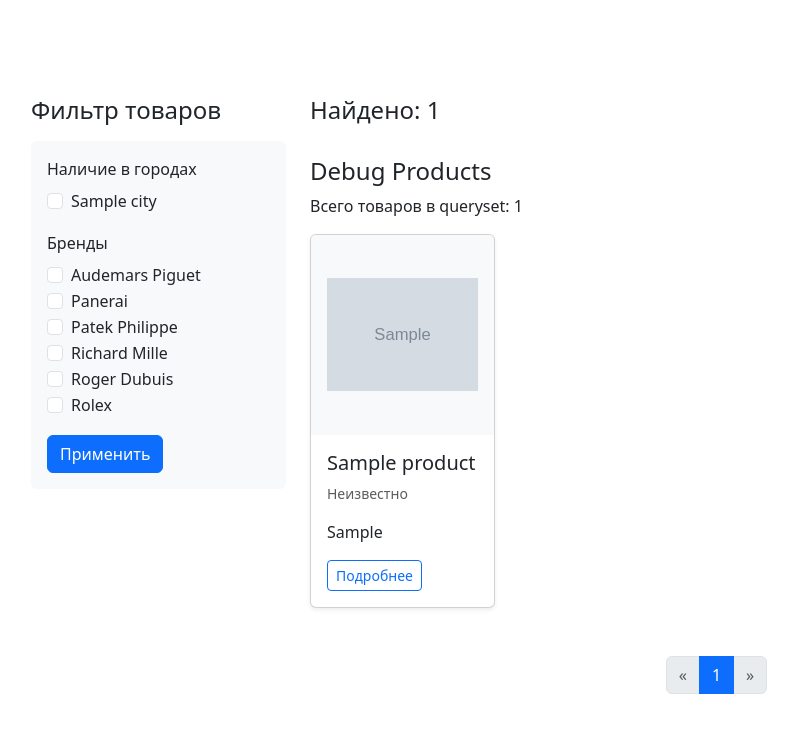
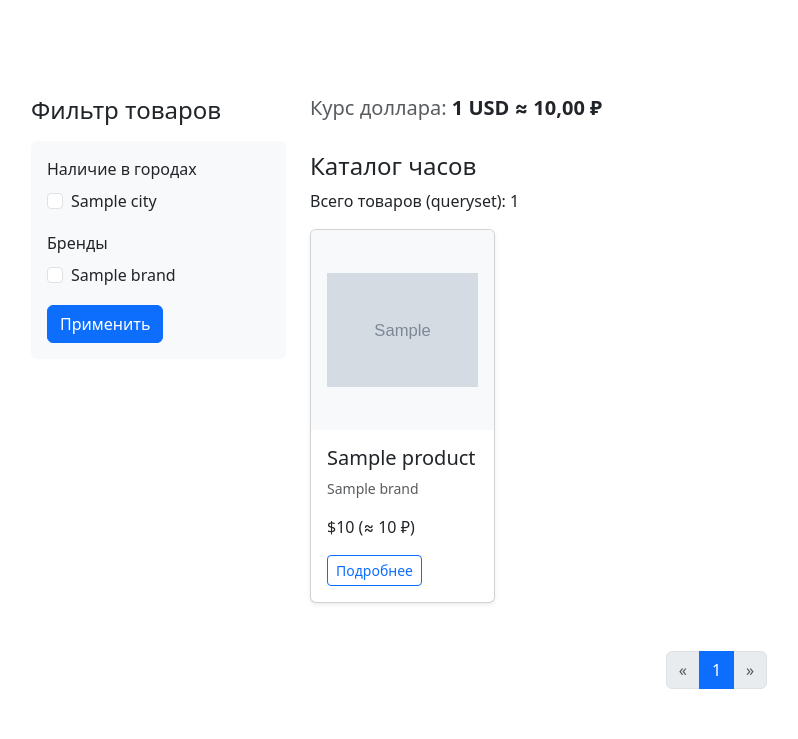
Before and after one commit to NikolaSheva/project_1, a Django app: page /products/ in a window 1280 px wide. Shown: the part 96-835 px from the top of the page, without its empty margins (63-861 px from the left). Run offline with Django 5.2, Linux system fonts and the light colour scheme; data comes from the database, SQL or seed files in the repository; tables that the repository leaves empty hold one stand-in row (values such as "Sample post"); grey boxes marked "Sample" are stand-in pictures; a database or web service that is not in the repository returns one stand-in record (values such as "Sample title"); data that the repository does not hold is empty; parts of the project's set-up code (start-up, migrations or seed data) failed here and were passed over; some libraries are stand-ins or nearby versions.

Commit message:
add exchange rate

```diff
--- a/templates/watch/product_list.html
+++ b/templates/watch/product_list.html
@@ -1,5 +1,6 @@
 {% extends "base/base.html" %}
 {% load static %}
+{% load currency_tags %}
 {% load crispy_forms_tags %}
 {% block content %}
 
@@ -19,10 +20,12 @@
         <!-- Список товаров -->
         <div class="col-lg-9 col-md-8">
             <div class="d-flex justify-content-between align-items-center mb-4">
-                <h2 class="h4">Найдено: {{ page_obj.paginator.count }}</h2>
+                <h2 class="h5 text-muted">
+                    Курс доллара: <span class="text-dark fw-bold">1 USD ≈ {{ usd_rate|floatformat:2 }} ₽</span>
+                </h2>
             </div>
-            <h4>Debug Products</h4>
-            <p>Всего товаров в queryset: {{ page_obj.paginator.count }}</p>
+            <h4>Каталог часов</h4>
+            <p>Всего товаров (queryset): {{ page_obj.paginator.count }}</p>
             {% if page_obj %}
                 <div class="row">
                     {% for item in page_obj %}
@@ -46,8 +49,8 @@
                                 <h5 class="card-title">{{ item.title|default:"Название не указано" }}</h5>
                                 <p class="card-text text-muted small">{{ item.brand.name|default:"Неизвестно" }}</p>
                                 <p class="card-text font-weight-bold">
-                                    {% if item.price %}
-                                        {{ item.price }}
+                                    {% if item.price_usd %}
+                                        {{ item.price_usd|format_currency:"USD" }} (≈ {{ item.price_usd|usd_to_rub|format_currency:"RUB" }})
                                     {% else %}
                                         <span class="text-danger">Цена по запросу</span>
                                     {% endif %}
--- a/watch/management/commands/fetch_watches.py
+++ b/watch/management/commands/fetch_watches.py
@@ -197,7 +197,7 @@
                     'slug': slugify(product_data['name']),
                     'brand': brand,
                     'image_url': product_data['image'],
-                    'price': product_data['price'],
+                    'price_usd': float(product_data['price']) if isinstance(product_data['price'], int) else None,#product_data['price'],
                 }
             )
             # Обработка городов
--- a/watch/models.py
+++ b/watch/models.py
@@ -2,6 +2,9 @@
 from django.utils.text import slugify
 from django.urls import reverse
 from django.core.validators import RegexValidator
+from django.core.validators import MinValueValidator
+from watch.services.exchange import get_usd_rate
+
 
 class Brand(models.Model):
     name = models.CharField(max_length=100, unique=True, verbose_name="Название бренда")
@@ -40,6 +43,10 @@
 
 
 class Product(models.Model):
+    def get_price_rub(self):
+        if self.price_usd is not None:
+            return round(self.price_usd * get_usd_rate())
+        return None
     # CONDITION_CHOICES = [
     #     ('new', 'Абсолютно новое'),
     #     ('refurb', 'Изделие "с пробегом"')
@@ -87,11 +94,18 @@
     #     verbose_name="Состояние"
     # )
 
-    price = models.CharField(
-        max_length=100,
+    # price = models.CharField(
+    #     max_length=100,
+    #     null=True,
+    #     blank=True,
+    #     verbose_name="Цена",
+    #     editable=False
+    # )
+    price_usd = models.FloatField(
         null=True,
         blank=True,
-        verbose_name="Цена"
+        validators=[MinValueValidator(0)],
+        verbose_name="Цена (USD)"
     )
 
     # special_offer = models.CharField(
@@ -113,6 +127,7 @@
 
     def get_absolute_url(self):
         return reverse('product_detail', kwargs={'slug': self.slug})
+
 class FilterPreset(models.Model):
     name = models.CharField(
         max_length=100,
--- a/watch/serializers.py
+++ b/watch/serializers.py
@@ -5,6 +5,6 @@
     class Meta:
         model = Product
         fields = [
-            'id', 'title', 'slug', 'url', 'price',
+            'id', 'title', 'slug', 'url', 'price_usd',
             'image_url', 'brand', 'special_offer', 'in_stock'
         ]
--- /dev/null
+++ b/watch/services/exchange.py
@@ -0,0 +1,22 @@
+import requests
+from django.core.cache import cache
+from django.conf import settings
+
+
+def get_usd_rate():
+    """Получаем текущий курс USD/RUB с кэшированием"""
+    cache_key = 'current_usd_rate'
+    rate = cache.get(cache_key)
+
+    if rate is None:
+        try:
+            response = requests.get('https://www.cbr-xml-daily.ru/daily_json.js', timeout=3)
+            response.raise_for_status()
+            data = response.json()
+            rate = data['Valute']['USD']['Value']
+            cache.set(cache_key, rate, 60 * 60 * 12)  # Кэшируем на 12 часов
+        except (requests.RequestException, KeyError):
+            rate = 75.0  # Значение по умолчанию при ошибке
+            cache.set(cache_key, rate, 60 * 60)  # Кэшируем фолбек на 1 час
+
+    return rate
--- /dev/null
+++ b/watch/templatetags/currency_tags.py
@@ -0,0 +1,36 @@
+from django import template
+from watch.services.exchange import get_usd_rate
+
+register = template.Library()
+
+from functools import lru_cache
+
+@lru_cache(maxsize=1)
+def get_cached_usd_rate():
+    return get_usd_rate()
+
+@register.filter
+def usd_to_rub(value):
+    """Конвертирует USD в RUB с кэшированием"""
+    if isinstance(value, (int, float)):
+        return round(float(value) * get_cached_usd_rate())
+    return value
+
+@register.filter
+def format_currency(value, currency=None):
+    """Форматирует цену с валютой"""
+    if not isinstance(value, (int, float)):
+        return str(value)
+
+    if currency is None:
+        currency = 'USD'
+
+    currency = currency.upper()
+    if currency == 'RUB':
+        return f"{int(value):,} ₽".replace(',', ' ')
+    elif currency == 'USD':
+        if value == int(value):
+            return f"${int(value):,}".replace(',', ' ')
+        return f"${value:,.2f}".replace(',', ' ')
+    else:
+        return f"{value:,} {currency}".replace(',', ' ')
--- a/watch/views.py
+++ b/watch/views.py
@@ -4,7 +4,7 @@
 from django.utils import timezone
 from watch.models import Brand, Product, City, FilterPreset
 from watch.forms import ProductFilterForm
-
+from watch.services.exchange import get_usd_rate
 
 
 class Home(TemplateView):
@@ -55,6 +55,7 @@
     def get_context_data(self, **kwargs):
         context = super().get_context_data(**kwargs)
         context['form'] = self.form
+        context['usd_rate'] = get_usd_rate()  # добавляем курс доллара
         return context
 
 
```
Also changed, not shown: one_watch.json (deleted, +0 -1 lines), watch/admin.py (+2 -28 lines), watch/management/commands/load_initial_data.py (+0 -37 lines), watch/management/commands/seed_brands.py (+0 -101 lines), watch/migrations/0020_watchitem.py (added), watch/migrations/0021_remove_watchitem_price_id_watchitem_price_usd.py (added), watch/migrations/0022_delete_watchitem_remove_product_price_and_more.py (added), watch/templatetags/__init__.py (added).
